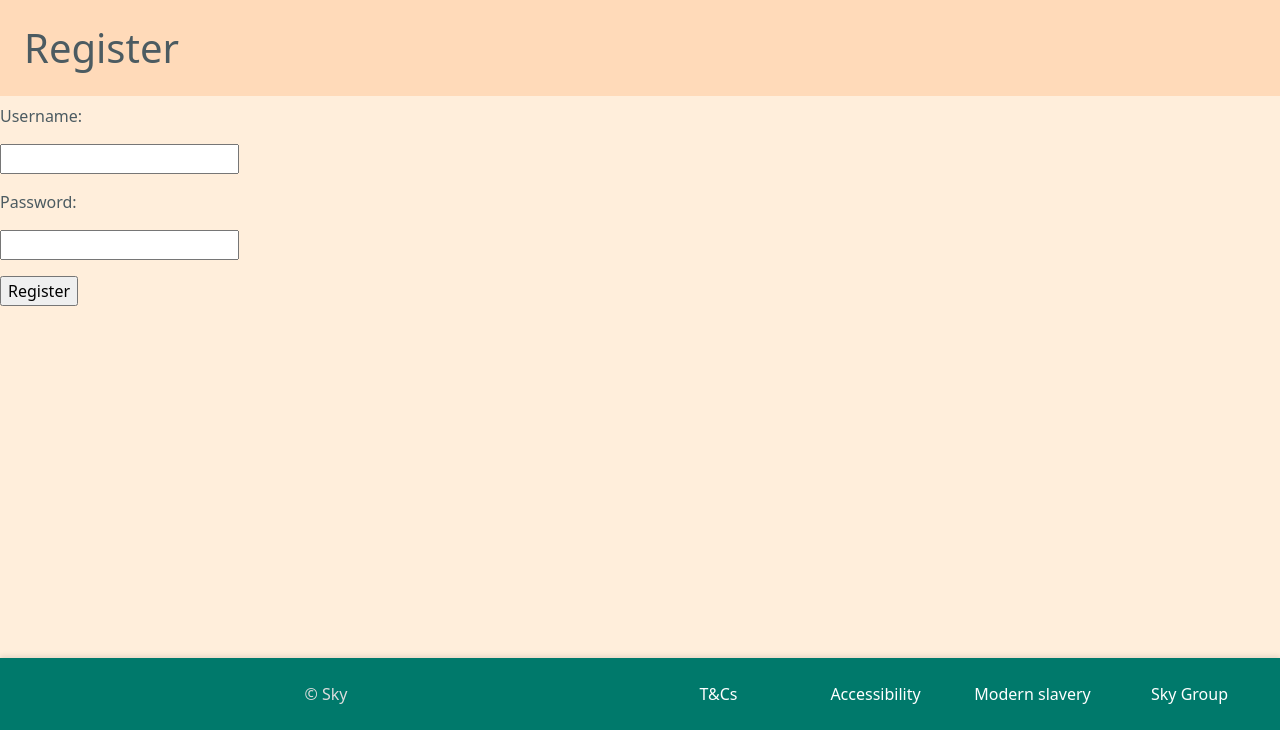
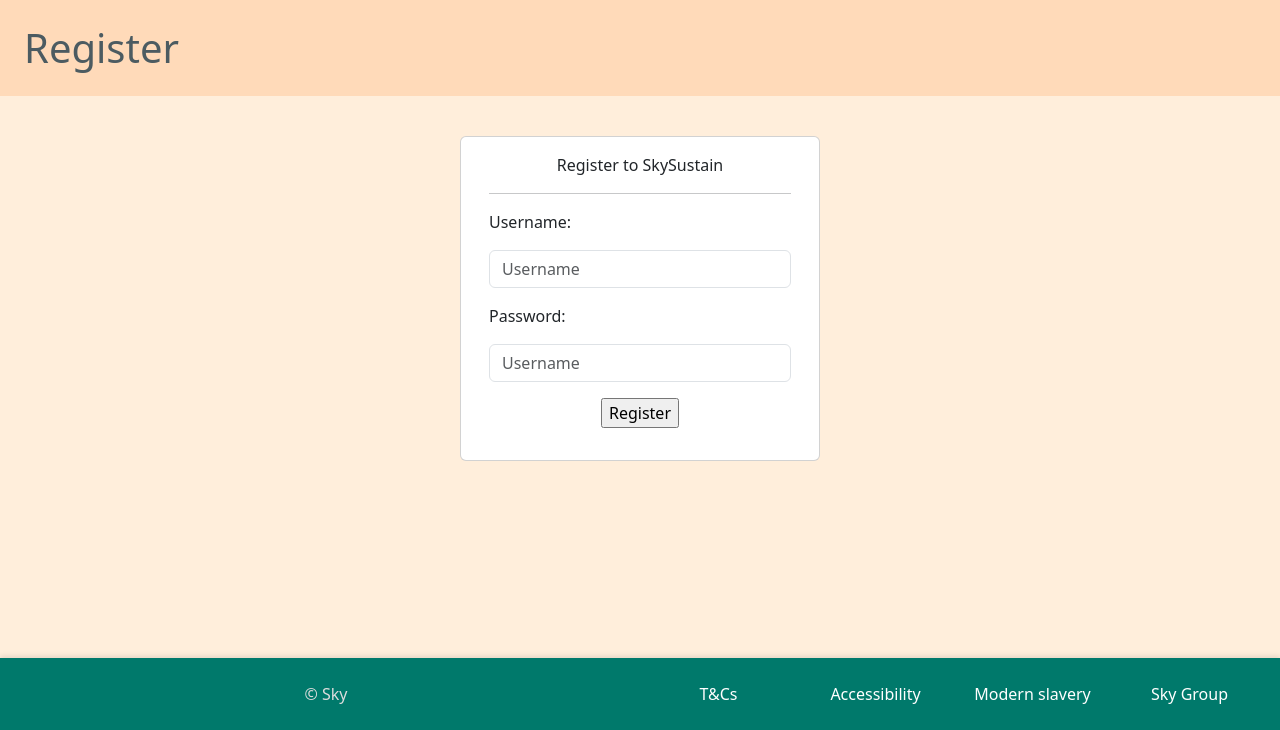
Before and after one commit to mahsan2002/4Loop, a Flask app: page /register in a window 1280 px wide. Shown: the part 70-800 px from the top of the page. Run offline with Flask 3, Linux system fonts and the light colour scheme.

Commit message:
EDIT: Added styling and fixed register/login funcionality

```diff
--- a/application/my_connector.py
+++ b/application/my_connector.py
@@ -56,3 +56,5 @@ def add_user(username, password):
     cursor.execute(sql, val)
 
     conn.commit()
+
+    return val
--- a/application/routes.py
+++ b/application/routes.py
@@ -12,7 +12,6 @@ import bcrypt
 @app.route('/home')
 # @app.route('/home')
 def home():
-
     return render_template('HomePage.html', title='Home')
 
 
@@ -35,12 +34,9 @@ def about_us():
 
 @app.route('/login', methods=['GET', 'POST'])
 def login():
-
     if request.method == 'POST':
         username = request.form['username']
         password = request.form['password']
-
-        username_strong = is_strong_username(password)
 
         logged_in_users = get_users()
 
@@ -85,7 +81,9 @@ def register():
         password_strong = is_strong_password(password)
         username_strong = is_strong_username(username)
 
-        if password_strong[0] == False and username_strong[0] == False:
+
+
+        if password_strong[0] == False or username_strong[0] == False:
             error = password_strong[1]
 
         else:
@@ -94,12 +92,11 @@ def register():
             salt = bcrypt.gensalt()
             # Hashing the password
             hashed_password = bcrypt.hashpw(bytes, salt)
-            # hashed_password = bcrypt.hashpw(password_strong, salt)
+
             shortened_hash = hashed_password[:32]
 
             add_user(username, shortened_hash)
 
-            print(shortened_hash)
-
+            return render_template('login.html', title='Login')
 
     return render_template('register.html', title='Register', message=error)
--- a/application/templates/register.html
+++ b/application/templates/register.html
@@ -1,13 +1,21 @@
 {% extends "layout.html" %}
 {% block body_content %}
-<section>
-   <form action="" method="POST">
-      <p><label for="username">Username: </label></p>
-      <p><input type="text" id="username" name="username"/></p>
-      <p><label for="password">Password: </label></p>
-       <p><input type="password" id="password" name="password"/></p>
-      <p><input type=submit value='Register'/></p>
-   </form>
-   <p>{{message}}</p>
-</section>
+<div class="container">
+  <div class="row">
+    <div class="col"></div>
+    <div class="col card">
+      <form action="" method="POST" class="card-body">
+         <p class="text-center">Register to SkySustain</p>
+         <hr>
+         <p><label for="username">Username: </label></p>
+         <p><input type="text" id="username" name="username" class="form-control" placeholder="Username" aria-label="Username" aria-describedby="basic-addon1"/></p>
+         <p><label for="password">Password: </label></p>
+          <p><input type="password" id="password" name="password" class="form-control" placeholder="Username" aria-label="Username" aria-describedby="basic-addon1"/></p>
+         <p class="text-center"><input type=submit value='Register'/></p>
+      </form>
+    </div>
+    <div class="col"></div>
+  </div>
+</div>
+<p>{{message}}</p>
 {% endblock %}
```
Also changed, not shown: application/templates/login.html (+18 -10 lines).
